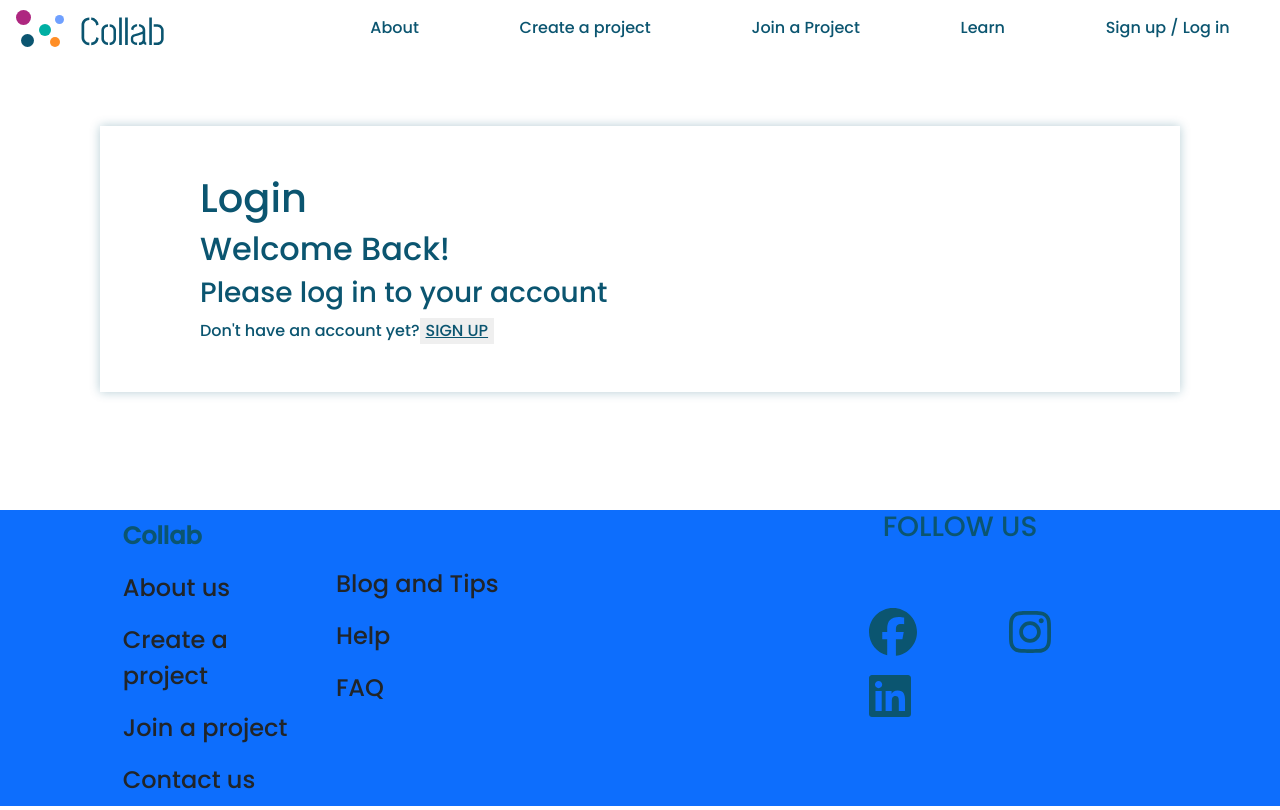
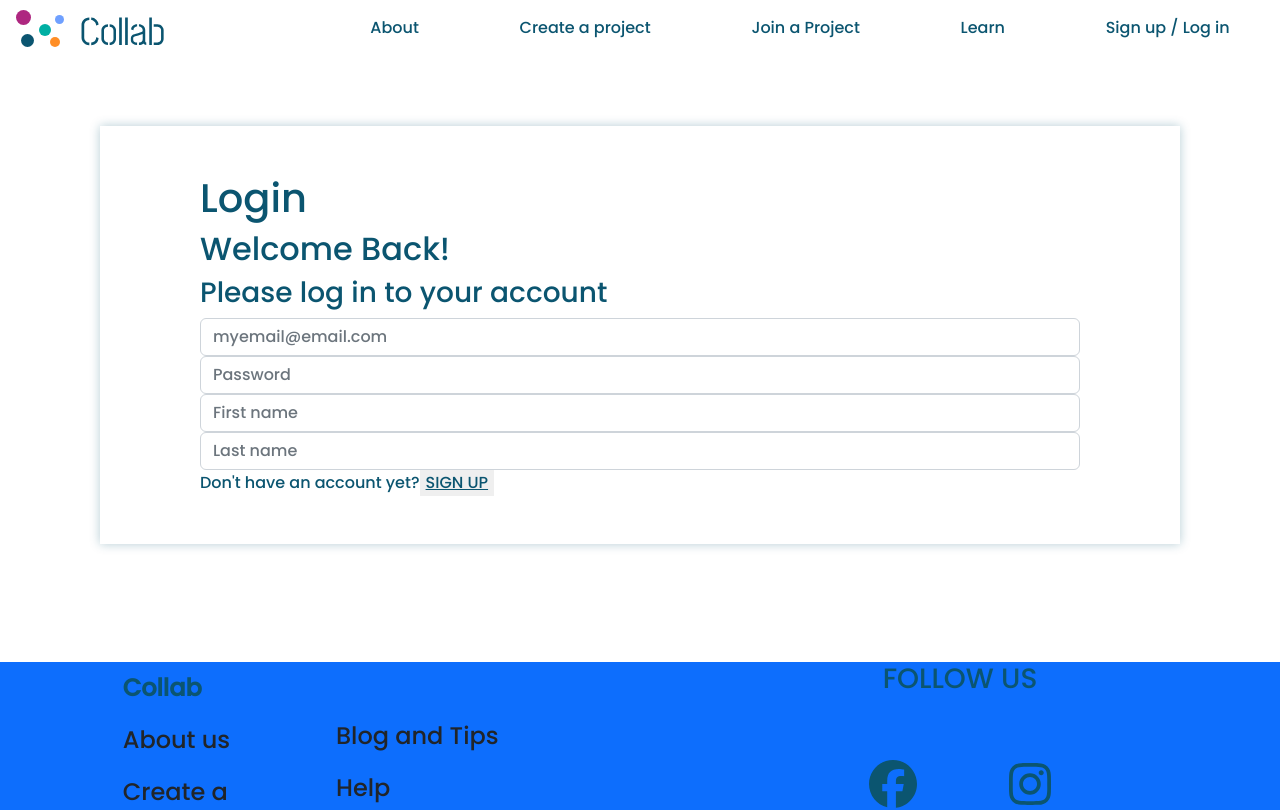
Before and after one commit to Alef5750/Collab, a React (Create React App) app: page /login in a window 1280 px wide. Shown: the top 810 px of the page. Built offline with nearby package versions, Linux system fonts and the light colour scheme.

Commit message:
mapped over fields to generate dynamic inputs

```diff
--- a/src/components/SignupOrLogin.jsx
+++ b/src/components/SignupOrLogin.jsx
@@ -42,51 +42,52 @@ const Titles = ({ view }) => {
 };
 
 const SignupOrLoginForm = ({ view }) => {
-  const formFields = {
-    email: {
+  const formFields = [
+    {
+      name: "email",
       value: "",
       type: "email",
       label: "Your email address",
       placeholder: "myemail@email.com",
     },
-    password: {
+    {
+      name: "password",
       value: "",
       type: "password",
       label: "Your password",
       placeholder: "Password",
     },
-    firstName: {
+    {
+      name: "firstName",
       value: "",
       type: "text",
       label: "",
       placeholder: "First name",
     },
-    lastName: {
+    {
+      name: "lastName",
       value: "",
       type: "text",
       label: "",
       placeholder: "Last name",
     },
-  };
-
-  const InputElements = ({ formFields }) => {
-    console.log(formFields);
-    for (const field in formFields) {
-      <input
-        type={field.type}
-        className="form-control"
-        placeholder={field.placeholder}
-        aria-label={field.label}
-        value={field.value}
-      />;
-    }
-  };
+  ];
 
   return (
     <form action="">
       <div className="row">
         <div className="col">
-          <InputElements formFields={formFields} />
+          {formFields.map((field) => {
+            return (
+              <input
+                type={field.type}
+                className="form-control"
+                placeholder={field.placeholder}
+                aria-label={field.label}
+                value={field.value}
+              />
+            );
+          })}
         </div>
       </div>
     </form>
```
